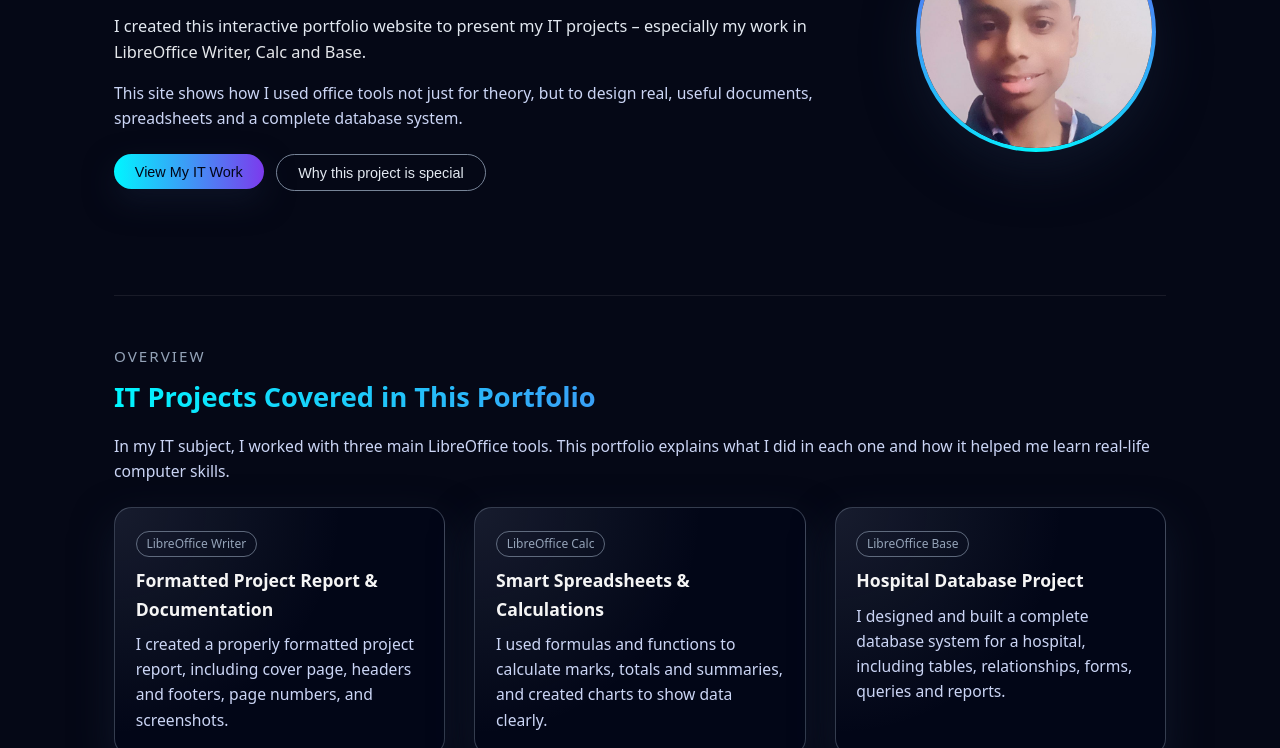
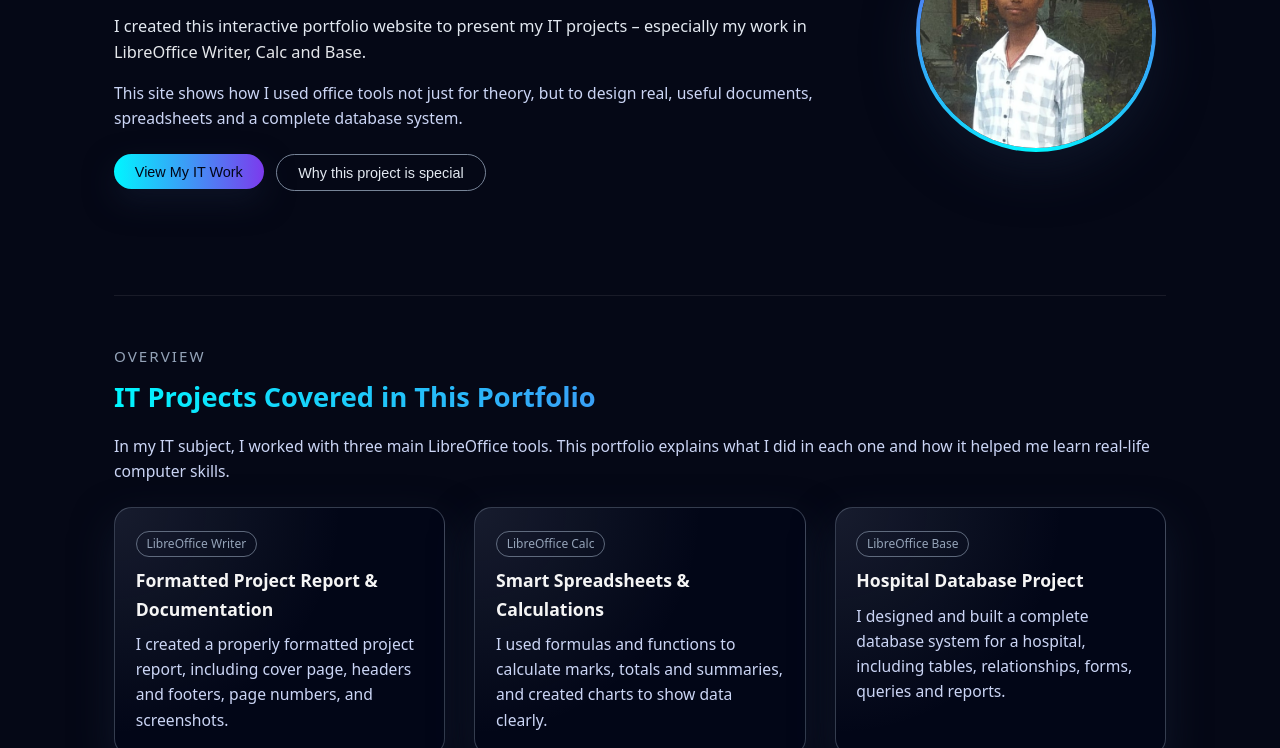
Before and after one commit to Sumit-Programmer/portfoilo, a plain HTML site: page index.html in a window 1280 px wide. Shown: the part 352-1100 px from the top of the page. Drawn offline with Linux system fonts and the light colour scheme.

```diff
--- a/index.html
+++ b/index.html
@@ -398,7 +398,7 @@
         <div class="photo-wrapper">
           <div class="photo-inner">
             <!-- Replace this with your own photo: -->
-            <img src="my-pic.jpg" alt="My Photo">
+            <img src="my-pic.jpeg" alt="My Photo">
             <!-- <div class="photo-placeholder">
               Your photo here<br/>
               (replace in HTML)
```
